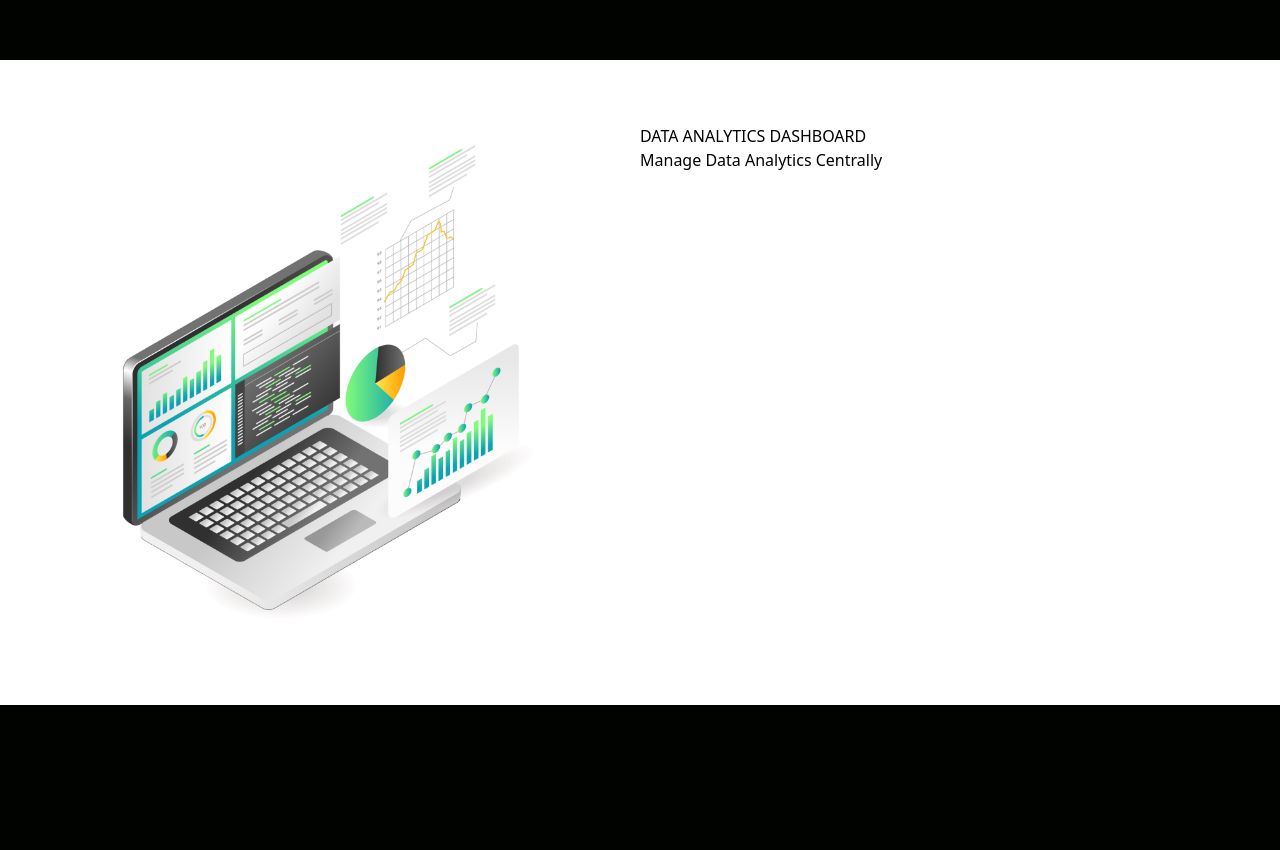
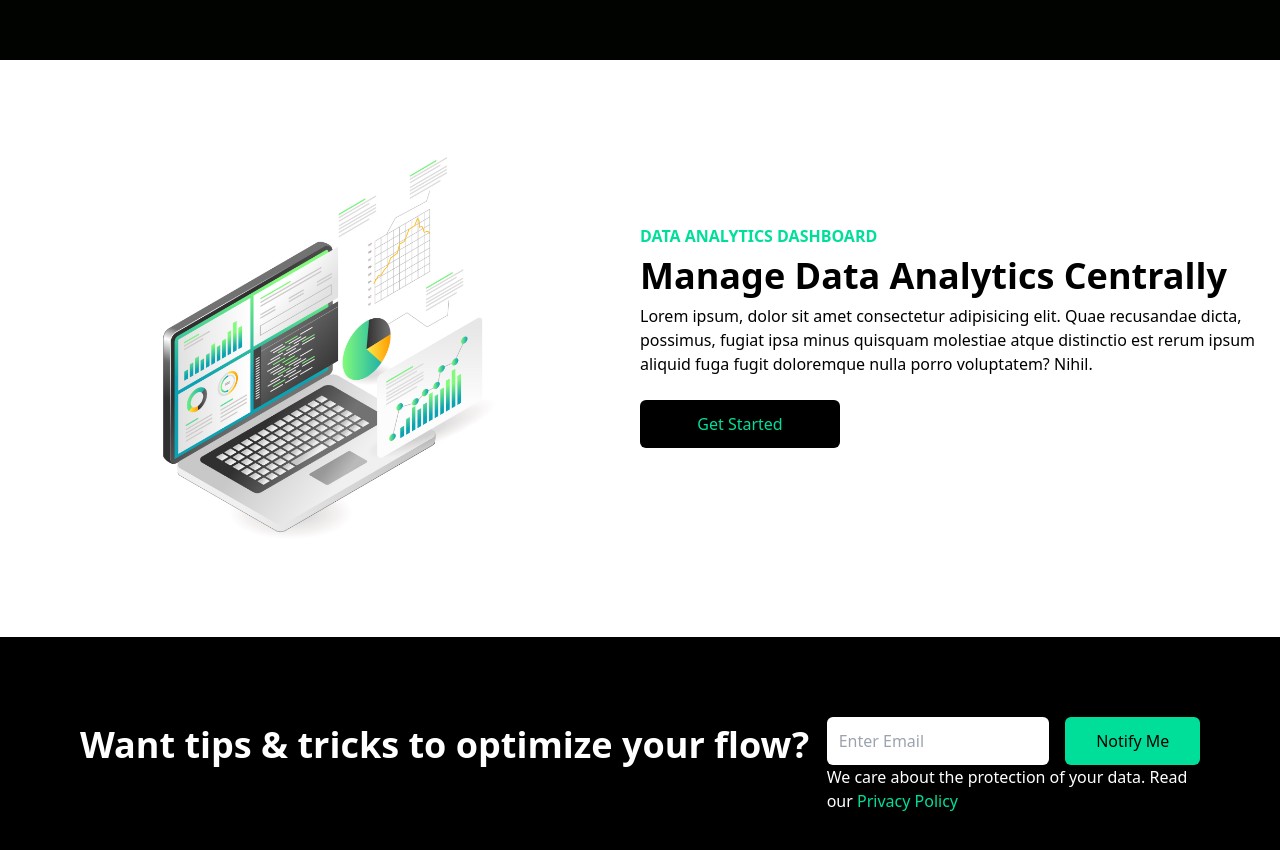
Before and after one commit to evrengokduman/reactjs-tailwind-responsive-website, a React (Vite) app: page / in a window 1280 px wide. Shown: the part 740-1590 px from the top of the page. Before the commit the page ends 1445 px from the top, so only its background shows below. Built offline with nearby package versions, Linux system fonts and the light colour scheme.

Commit message:
added newsletter component

```diff
--- a/src/App.jsx
+++ b/src/App.jsx
@@ -2,13 +2,14 @@
 import Hero from "./components/Hero";
 import Navbar from "./components/Navbar";
 import Analytics from "./components/Analytics";
-
+import Newsletter from "./components/Newsletter";
 function App() {
   return (
     <div>
       <Navbar />
       <Hero />
       <Analytics />
+      <Newsletter />
     </div>
   );
 }
--- a/src/components/Analytics.jsx
+++ b/src/components/Analytics.jsx
@@ -4,10 +4,21 @@
   return (
     <div className="w-full bg-white py-16 px-4">
       <div className="max-w-[1240px] mx-auto grid md:grid-cols-2">
-        <img src={Laptop} />
-        <div>
-          <p>DATA ANALYTICS DASHBOARD</p>
-          <h1>Manage Data Analytics Centrally</h1>
+        <img className="w-[500px] mx-auto my-4" src={Laptop} />
+        <div className="flex flex-col justify-center">
+          <p className="text-[#00df9a] font-bold">DATA ANALYTICS DASHBOARD</p>
+          <h1 className="md:text-4xl sm:text-3xl font-bold py-2">
+            Manage Data Analytics Centrally
+          </h1>
+          <p>
+            Lorem ipsum, dolor sit amet consectetur adipisicing elit. Quae
+            recusandae dicta, possimus, fugiat ipsa minus quisquam molestiae
+            atque distinctio est rerum ipsum aliquid fuga fugit doloremque nulla
+            porro voluptatem? Nihil.
+          </p>
+          <button className="bg-black text-[#00df9a] w-[200px] rounded-md font-medium my-6 md:mx-0 py-3 mx-auto">
+            Get Started
+          </button>
         </div>
       </div>
     </div>
--- /dev/null
+++ b/src/components/Newsletter.jsx
@@ -0,0 +1,33 @@
+import React from "react";
+
+const Newsletter = () => {
+  return (
+    <div className="bg-black text-white px-20 py-16">
+      <div className="max-w[1240px] mx-auto grid lg:grid-cols-3">
+        <div className="lg:col-span-2 my-4">
+          <h1 className="md:text-4xl sm:text-3xl text-2xl font-bold py-2">
+            Want tips & tricks to optimize your flow?
+          </h1>
+        </div>
+        <div className="my-4">
+          <div className="flex flex-col sm:flex-row items-center justify-between w-full">
+            <input
+              className="p-3 flex w-full rounded-md text-black"
+              type="email"
+              placeholder="Enter Email"
+            />
+            <button className="bg-[#00df9a] text-black rounded-md font-medium w-[200px] ml-4 my6 px-6 py-3">
+              Notify Me
+            </button>
+          </div>
+          <p>
+            We care about the protection of your data. Read our
+            <span className="text-[#00df9a]"> Privacy Policy</span>
+          </p>
+        </div>
+      </div>
+    </div>
+  );
+};
+
+export default Newsletter;
```
